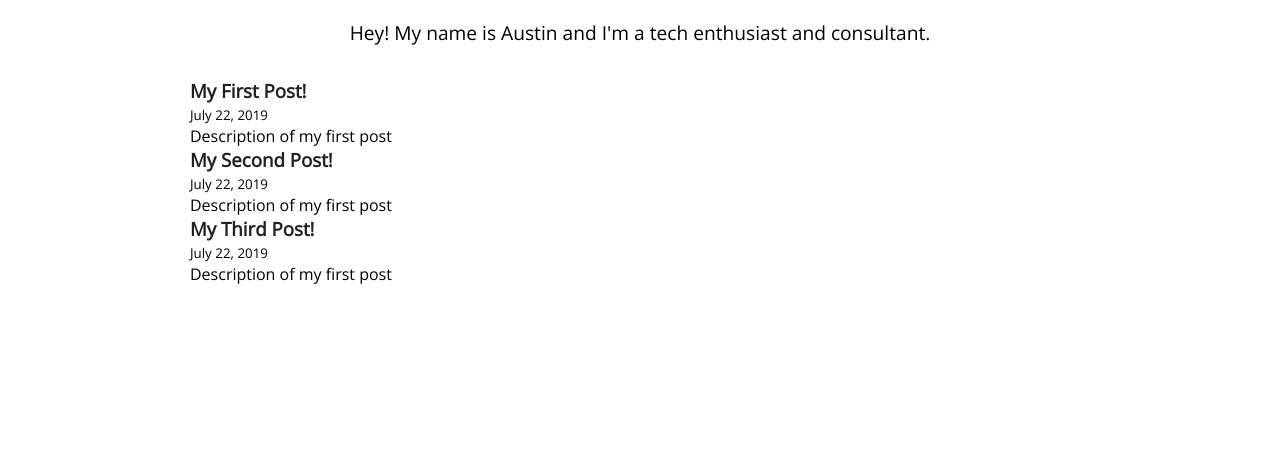
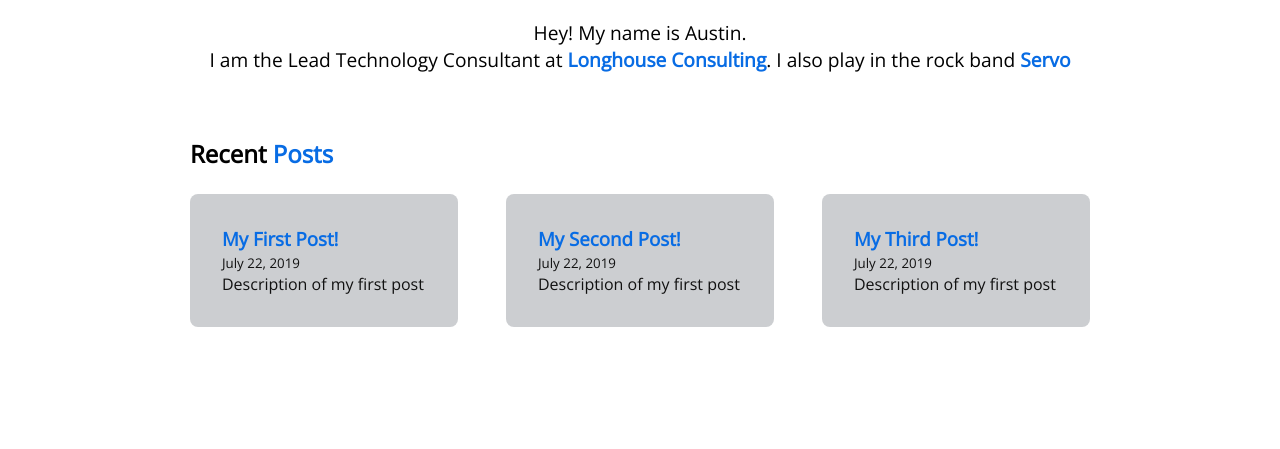
Before and after one commit to AustinMallar/Personal-Website, a Gatsby site: page / in a window 1280 px wide. Shown: the part 229-678 px from the top of the page. Built offline with nearby package versions, Linux system fonts and the light colour scheme; Gatsby itself is replaced by a stand-in of ours.

Commit message:
Added more styling

```diff
--- a/gatsby-config.js
+++ b/gatsby-config.js
@@ -3,7 +3,7 @@ module.exports = {
     title: `Austin Mallar`,
     author: `Austin Mallar`,
     description: `My personal blog.`,
-    siteUrl: ``,
+    siteUrl: `https://austinmallar.com`,
     social: {
       twitter: `austin_mallar`,
     },
--- a/src/components/Post.js
+++ b/src/components/Post.js
@@ -1,5 +1,6 @@
 import React from "react"
 
+import SinglePostStyles from "./styles/SinglePostStyles"
 import { Link } from "gatsby"
 
 const Post = ({ node }) => {
@@ -10,7 +11,8 @@ const Post = ({ node }) => {
   const excerpt = node.excerpt
 
   return (
-    <div>
+    <Link to={slug}>
+      <SinglePostStyles>
         <h3>
           <Link to={slug}>{title}</Link>
         </h3>
@@ -20,7 +22,8 @@ const Post = ({ node }) => {
             __html: description || excerpt,
           }}
         />
-    </div>
+      </SinglePostStyles>
+    </Link>
   )
 }
 
--- a/src/components/Posts.js
+++ b/src/components/Posts.js
@@ -1,11 +1,10 @@
 import React from "react"
-import { graphql,useStaticQuery } from "gatsby"
+import { graphql, useStaticQuery } from "gatsby"
 
+import PostsStyles from "./styles/PostsStyles"
 import Post from "./Post"
 
-
 const Posts = () => {
-
   const data = useStaticQuery(graphql`
     query {
       allMarkdownRemark(sort: { fields: [frontmatter___date], order: DESC }) {
@@ -28,11 +27,11 @@ const Posts = () => {
 
   const posts = data.allMarkdownRemark.edges
   return (
-        <div>
+    <PostsStyles>
       {posts.map(({ node }) => {
         return <Post key={node.fields.slug} node={node} />
       })}
-        </div>
+    </PostsStyles>
   )
 }
 
--- a/src/components/bio.js
+++ b/src/components/bio.js
@@ -23,9 +23,17 @@ const Bio = () => {
   `)
 
   return (
-    <div style={{ marginBottom: "2rem" }}>
+    <div style={{ marginBottom: "4rem" }}>
+      <p className="bio-text">Hey! My name is Austin.</p>
       <p className="bio-text">
-        Hey! My name is Austin and I'm a tech enthusiast and consultant.
+        I am the Lead Technology Consultant at{" "}
+        <a style={{ fontWeight: "600" }} href="//www.longhouse.co/">
+          Longhouse Consulting
+        </a>
+        . I also play in the rock band{" "}
+        <a style={{ fontWeight: "600" }} href="//servoband.com">
+          Servo
+        </a>
       </p>
     </div>
   )
--- a/src/components/header.js
+++ b/src/components/header.js
@@ -34,10 +34,12 @@ const Header = () => {
     <HeaderStyles>
       <div className="nav-bar">
         <div className="logo">
+          <Link to="/">
             <Image
               fixed={data.siteLogo.childImageSharp.fixed}
               alt={data.site.siteMetadata.author}
             />
+          </Link>
         </div>
         <div className="nav-links">
           <ul>
@@ -56,6 +58,7 @@ const Header = () => {
       </div>
       <div className="container">
         <div className="header-logo-wrap">
+          <Link to="/">
             <Image
               fixed={data.avatar.childImageSharp.fixed}
               alt={data.site.siteMetadata.author}
@@ -63,6 +66,7 @@ const Header = () => {
                 borderRadius: `50%`,
               }}
             />
+          </Link>
         </div>
       </div>
     </HeaderStyles>
--- a/src/components/styles/LayoutStyles.js
+++ b/src/components/styles/LayoutStyles.js
@@ -3,7 +3,12 @@ import styled from "styled-components"
 const LayoutStyles = styled.div`
   a {
     text-decoration: none;
-    color: #222222;
+    color: #086ce4;
+    transition: color 0.6s;
+  }
+
+  a:hover {
+    color: #b51f24;
   }
 
   div.container {
--- a/src/components/styles/PostsStyles.js
+++ b/src/components/styles/PostsStyles.js
@@ -1,9 +1,21 @@
 import styled from "styled-components"
 
 const PostsStyles = styled.div`
-    display: grid;
-    grid-template-columns: repeat(2,1fr);
-    grid-gap: 3rem;
+  display: grid;
+  grid-template-columns: repeat(3, 1fr);
+  grid-gap: 3rem;
+
+  @media (max-width: 768px) {
+    grid-template-columns: repeat(2, 1fr);
+  }
+
+  @media (max-width: 430px) {
+    grid-template-columns: repeat(1, 1fr);
+  }
+
+  @media (max-width: 320px) {
+    grid-template-columns: repeat(1, 1fr);
+  }
 `
 
 export default PostsStyles
--- a/src/components/styles/SinglePostStyles.js
+++ b/src/components/styles/SinglePostStyles.js
@@ -1,7 +1,27 @@
 import styled from "styled-components"
 
 const SinglePostStyles = styled.div`
+  background: rgba(90, 98, 106, 0.31);
+  padding: 2rem;
+  border-radius: 0.5rem;
+  transition: all 0.3s;
 
+  a {
+    color: #000;
+  }
+
+  small {
+    color: #111;
+  }
+
+  p {
+    color: #111;
+  }
+
+  :hover {
+    background: rgba(90, 98, 106, 0.2);
+    transform: scale(1.05);
+  }
 `
 
 export default SinglePostStyles
--- a/src/pages/index.js
+++ b/src/pages/index.js
@@ -1,17 +1,20 @@
 import React from "react"
 
 import Bio from "../components/bio"
-import Posts from '../components/Posts'
+import Posts from "../components/Posts"
 import Layout from "../components/layout"
 import SEO from "../components/seo"
 
 class BlogIndex extends React.Component {
   render() {
     return (
-      <Layout location={this.props.location} >
+      <Layout location={this.props.location}>
         <SEO title="Home" />
         <Bio />
-      <Posts />
+        <h2 style={{ marginBottom: "1.5rem" }}>
+          Recent <span style={{ color: "#086CE4" }}>Posts</span>
+        </h2>
+        <Posts />
       </Layout>
     )
   }
```
Lines whose indentation alone changed are shown as unchanged.
